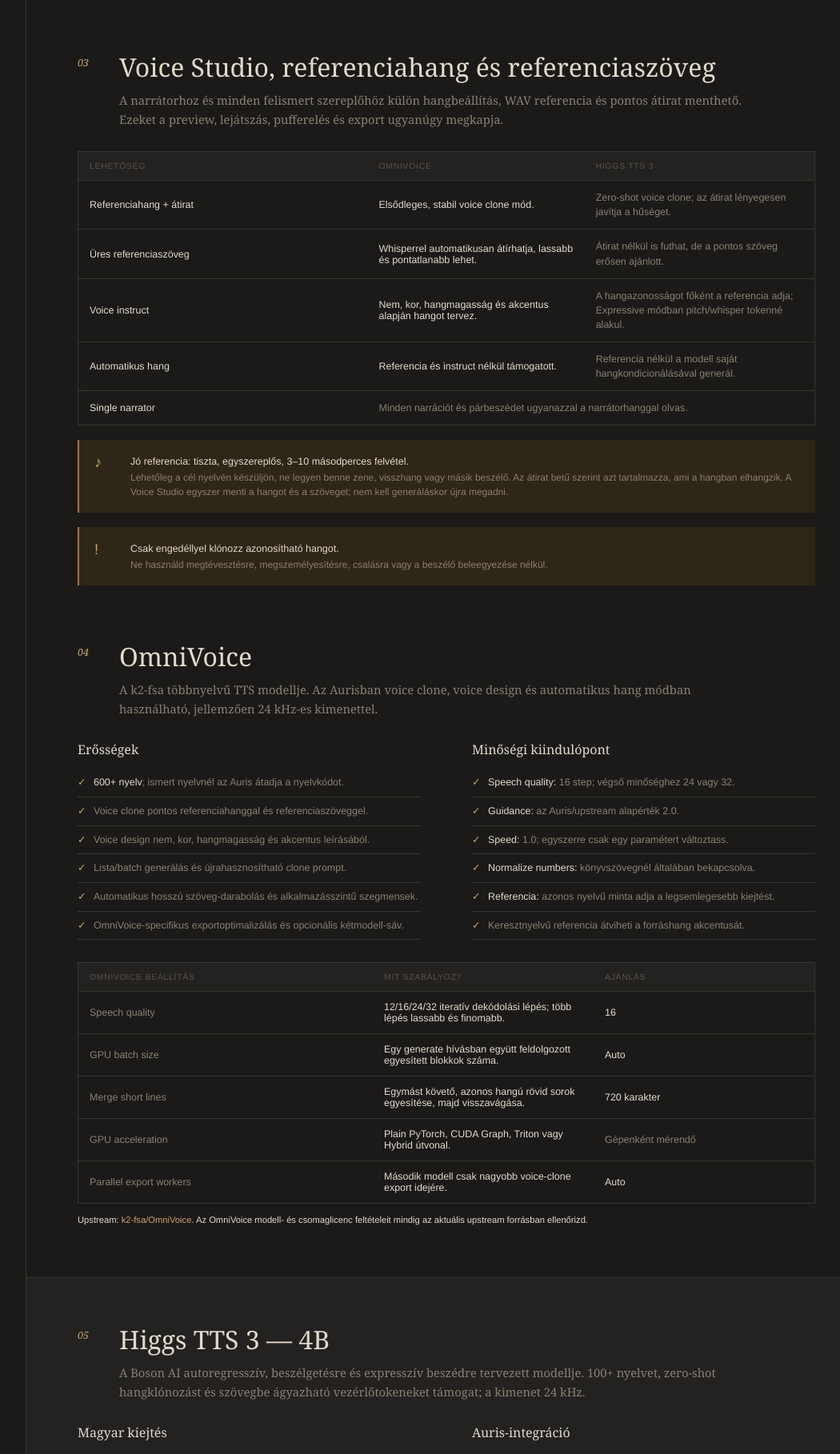
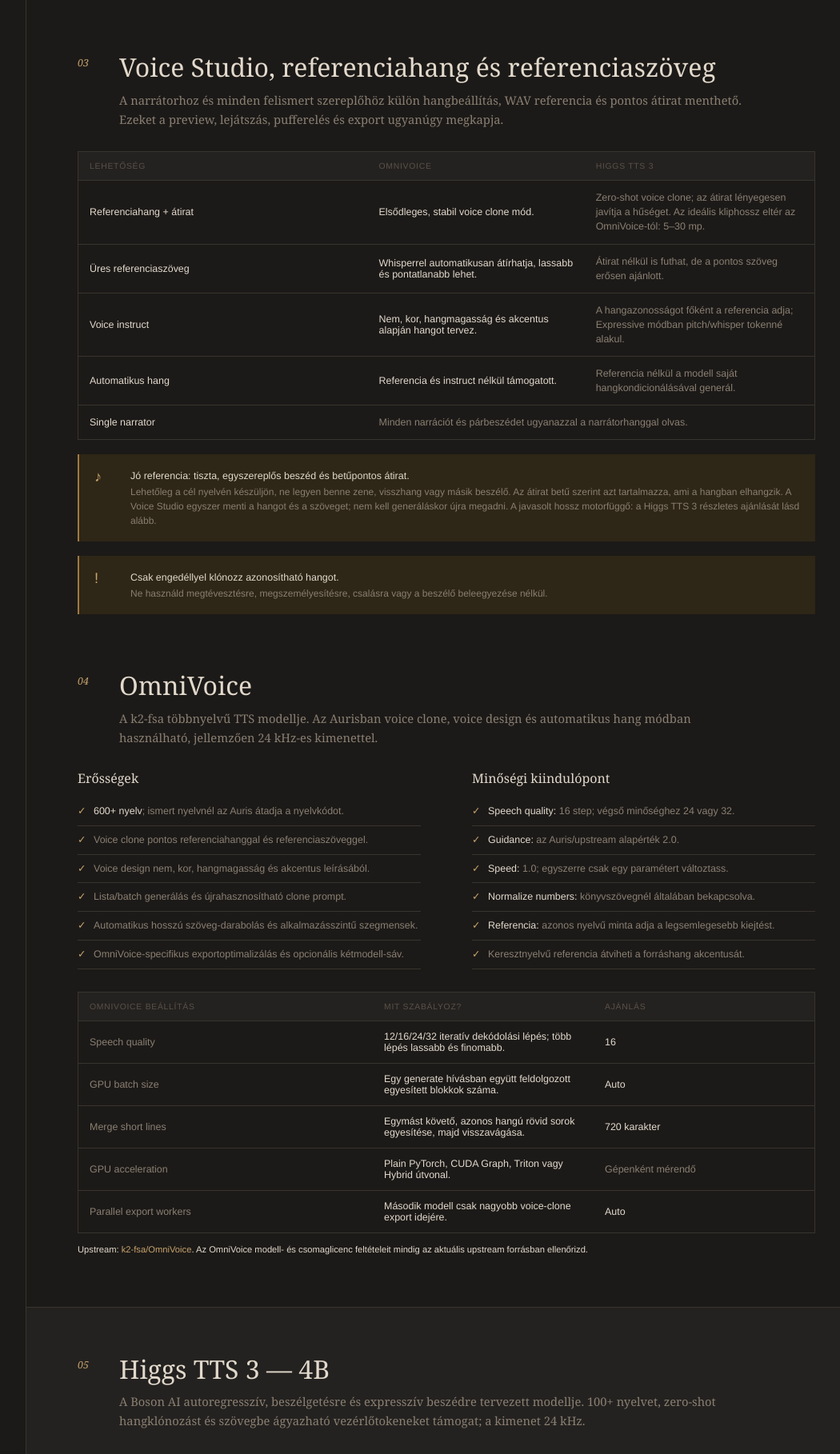
Before and after one commit to mp3pintyo/Auris, a Flask app: page /docs in a window 1280 px wide. Shown: the part 2203-4021 px from the top of the page at 80% size, without its empty margins (197-1247 px from the left). Run offline with Flask 3, Linux system fonts and the light colour scheme; data that the repository does not hold is empty.

Commit message:
Higgs különválasztott dokumentáció

```diff
--- a/reader/templates/docs.html
+++ b/reader/templates/docs.html
@@ -175,7 +175,7 @@
         <table class="settings-guide">
           <thead><tr><th>Lehetőség</th><th>OmniVoice</th><th>Higgs TTS 3</th></tr></thead>
           <tbody>
-            <tr><td><strong>Referenciahang + átirat</strong></td><td>Elsődleges, stabil voice clone mód.</td><td>Zero-shot voice clone; az átirat lényegesen javítja a hűséget.</td></tr>
+            <tr><td><strong>Referenciahang + átirat</strong></td><td>Elsődleges, stabil voice clone mód.</td><td>Zero-shot voice clone; az átirat lényegesen javítja a hűséget. Az ideális kliphossz eltér az OmniVoice-tól: 5–30 mp.</td></tr>
             <tr><td><strong>Üres referenciaszöveg</strong></td><td>Whisperrel automatikusan átírhatja, lassabb és pontatlanabb lehet.</td><td>Átirat nélkül is futhat, de a pontos szöveg erősen ajánlott.</td></tr>
             <tr><td><strong>Voice instruct</strong></td><td>Nem, kor, hangmagasság és akcentus alapján hangot tervez.</td><td>A hangazonosságot főként a referencia adja; Expressive módban pitch/whisper tokenné alakul.</td></tr>
             <tr><td><strong>Automatikus hang</strong></td><td>Referencia és instruct nélkül támogatott.</td><td>Referencia nélkül a modell saját hangkondicionálásával generál.</td></tr>
@@ -186,12 +186,13 @@
       <div class="docs-callout">
         <span class="docs-callout-icon" aria-hidden="true">♪</span>
         <div>
-          <strong>Jó referencia: tiszta, egyszereplős, 3–10 másodperces felvétel.</strong>
+          <strong>Jó referencia: tiszta, egyszereplős beszéd és betűpontos átirat.</strong>
           <p>
             Lehetőleg a cél nyelvén készüljön, ne legyen benne zene, visszhang
             vagy másik beszélő. Az átirat betű szerint azt tartalmazza, ami a
             hangban elhangzik. A Voice Studio egyszer menti a hangot és a
-            szöveget; nem kell generáláskor újra megadni.
+            szöveget; nem kell generáláskor újra megadni. A javasolt hossz
+            motorfüggő: a Higgs TTS 3 részletes ajánlását lásd alább.
           </p>
         </div>
       </div>
@@ -328,6 +329,23 @@
             expresszivitást, sebesség-, pitch-, whisper-, szünet- és
             hangeffekt-tokeneket. A tokenek kreatív vezérlést adnak, de
             minden könyvnél érdemes rövid preview-val ellenőrizni őket.
+          </p>
+        </div>
+      </div>
+
+      <div class="docs-callout">
+        <span class="docs-callout-icon" aria-hidden="true">♪</span>
+        <div>
+          <strong>Higgs referenciahang: hivatalosan 5–30 másodperc; a legjobb kiindulópont 8–15 másodperc.</strong>
+          <p>
+            A <strong>bosonai/higgs-tts-3-4b</strong> számára egyetlen beszélő
+            tiszta, zaj-, zene- és háttérhangmentes beszédét használd. A
+            3–5 másodperces minta is működhet zero-shot klónozással, de kevésbé
+            stabil; 30 másodperc fölött általában nem javul az eredmény, viszont
+            nő a kontextus- és tokenigény. A pontos <code>ref_text</code>
+            (a töltelékszavakkal együtt) erősen javítja a hanghűséget. Hosszú
+            generálásnál ugyanazt a referenciahangot és átiratot használd
+            következetesen.
           </p>
         </div>
       </div>
```
